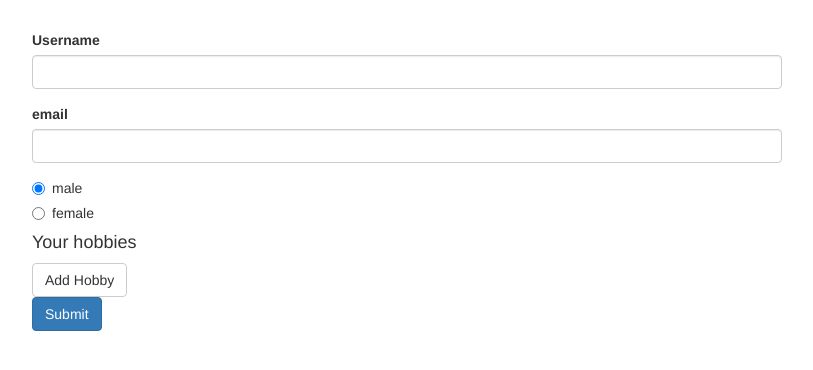
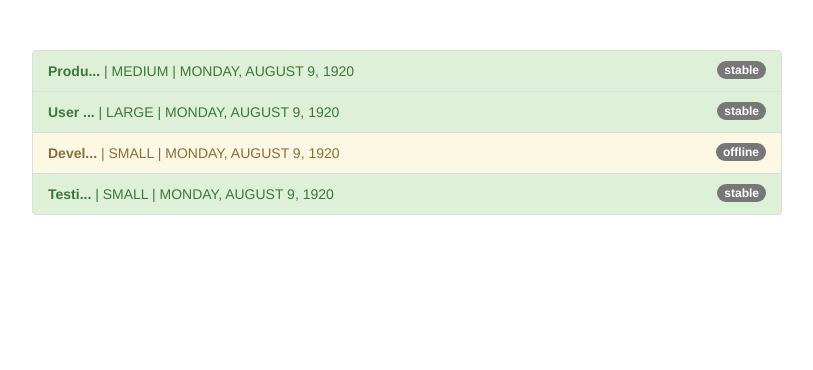
Before and after one commit to kiyimba1/ch1, an Angular app: page / in a window 1280 px wide. Shown: the top 370 px of the page, without its empty margins (233-1046 px from the left). Built offline with nearby package versions, Linux system fonts and the light colour scheme.

Commit message:
custom pipe

```diff
--- a/src/app/app.component.css
+++ b/src/app/app.component.css
@@ -1,3 +1,3 @@
 .container {
-  margin-top: 30px;
+  margin-top: 50px;
 }
--- a/src/app/app.component.html
+++ b/src/app/app.component.html
@@ -1,34 +1,18 @@
 <div class="container">
   <div class="row">
     <div class="col-xs-12 col-sm-10 col-md-8 col-sm-offset-1 col-md-offset-2">
-      <form [formGroup]="signupForm" (ngSubmit)="onSubmit()">
-        <div formGroupName="userData">
-          <div class="form-group">
-            <label for="username">Username</label>
-            <input type="text" id="username" formControlName="username" class="form-control">
-            <span *ngIf="!signupForm.get('userData.username').valid && signupForm.get('userData.username').touched"
-              class="help-block">Please
-              enter a valid username!</span>
-          </div>
-          <div class="form-group">
-            <label for="email">email</label>
-            <input type="text" id="email" formControlName="email" class="form-control">
-          </div>
-        </div>
-        <div class="radio" *ngFor="let gender of genders">
-          <label>
-            <input formControlName="gender" type="radio" [value]="gender">{{ gender }}
-          </label>
-        </div>
-        <div formArrayName="hobbies">
-          <h4>Your hobbies</h4>
-          <button class="btn btn-default" type="button" (click)="onAddHobby()">Add Hobby</button>
-          <div class="form-group" *ngFor="let hobbyControl of signupForm.get('hobbies')['controls']; let i = index">
-            <input type="text" class="form-control" [formControlName]="i">
-          </div>
-        </div>
-        <button class="btn btn-primary" type="submit">Submit</button>
-      </form>
+      <ul class="list-group">
+        <li
+          class="list-group-item"
+          *ngFor="let server of servers"
+          [ngClass]="getStatusClasses(server)">
+          <span
+            class="badge">
+            {{ server.status }}
+          </span>
+          <strong>{{ server.name | shorten:5}}</strong> | {{ server.instanceType | uppercase }} | {{ server.started | date:'fullDate' | uppercase }}
+        </li>
+      </ul>
     </div>
   </div>
 </div>
--- a/src/app/app.component.ts
+++ b/src/app/app.component.ts
@@ -1,61 +1,42 @@
-import { Component, OnInit } from '@angular/core';
-import { FormArray, FormControl, FormGroup, Validators } from '@angular/forms';
-import { Observable } from 'rxjs';
+import { Component } from '@angular/core';
 
 @Component({
   selector: 'app-root',
   templateUrl: './app.component.html',
   styleUrls: ['./app.component.css']
 })
-export class AppComponent implements OnInit {
-  genders = ['male', 'female'];
-  signupForm: FormGroup;
-  forbiddenUserNames = ["Chris", "Anna"];
-
-  ngOnInit() {
-    this.signupForm = new FormGroup({
-      'userData': new FormGroup({
-        'username': new FormControl(null, [Validators.required, this.forbiddenNames.bind(this)]),
-      'email': new FormControl(null, [Validators.required, Validators.email], this.forbiddenEmails),
-      }),
-
-      'gender': new FormControl('male'),
-      'hobbies': new FormArray([]),
-    });
-    this.signupForm.valueChanges.subscribe(
-      (value) => console.log(value)
-
-    );
+export class AppComponent {
+  servers = [
+    {
+      instanceType: 'medium',
+      name: 'Production Server',
+      status: 'stable',
+      started: new Date(15, 1, 2017)
+    },
+    {
+      instanceType: 'large',
+      name: 'User Database',
+      status: 'stable',
+      started: new Date(15, 1, 2017)
+    },
+    {
+      instanceType: 'small',
+      name: 'Development Server',
+      status: 'offline',
+      started: new Date(15, 1, 2017)
+    },
+    {
+      instanceType: 'small',
+      name: 'Testing Environment Server',
+      status: 'stable',
+      started: new Date(15, 1, 2017)
+    }
+  ];
+  getStatusClasses(server: {instanceType: string, name: string, status: string, started: Date}) {
+    return {
+      'list-group-item-success': server.status === 'stable',
+      'list-group-item-warning': server.status === 'offline',
+      'list-group-item-danger': server.status === 'critical'
+    };
   }
-
-  onSubmit() {
-    console.log(this.signupForm)
-  }
-
-  onAddHobby() {
-    const control = new FormControl(null, Validators.required);
-    (<FormArray>this.signupForm.get('hobbies')).push(control);
-  }
-
-  forbiddenNames(control: FormControl): { [s: string]: boolean }{
-    if (this.forbiddenUserNames.indexOf(control.value) !== -1){
-      return {'nameIsForbidden': true};
-    }
-    return null;
-  }
-
-  forbiddenEmails(control: FormControl): Promise<any> | Observable<any> {
-    const promise = new Promise<any>((resolve, reject) => {
-      setTimeout(() => {
-        if (control.value === "test@test.com") {
-          resolve({ 'emailIsForbidden': true });
-        }
-        else {
-          resolve(null);
-        }
-      }, 1500);
-    });
-    return promise;
-  }
-
 }
--- /dev/null
+++ b/src/app/shorten.pipe.ts
@@ -0,0 +1,15 @@
+import { Pipe, PipeTransform } from "@angular/core";
+
+@Pipe({
+    name: 'shorten'
+})
+export class ShortenPipe implements PipeTransform {
+    transform(value: any, limit: number) {
+        if (value.length > limit) {
+            return value.substr(0, limit) + '...';
+        } else {
+            return value;
+        }
+
+    }
+}
```
Also changed, not shown: src/app/app.module.ts (+5 -3 lines), 1 other file (tests, documents, lock files or other folders).
